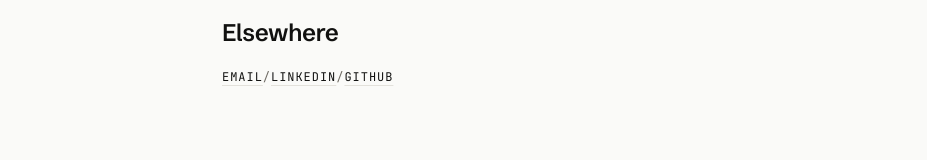
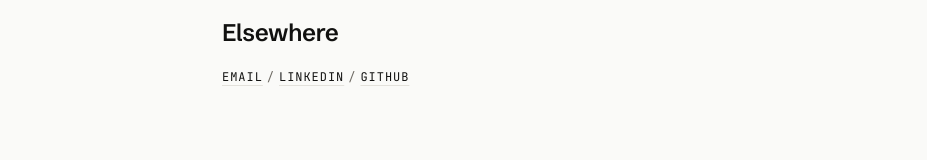
Before and after one commit to dillon-shearer/ds-portfolio, a Next.js app: page /contact in a window 1280 px wide. Shown: the part 964-1124 px from the top of the page, without its empty margins (106-1033 px from the left). Built offline with nearby package versions, Linux system fonts and the light colour scheme.

Commit message:
P5-T10: space elsewhere link separators

```diff
--- a/app/contact/page.module.css
+++ b/app/contact/page.module.css
@@ -73,4 +73,5 @@
 
 .separator {
   color: var(--color-ink-3);
+  padding: 0 var(--space-1);
 }
```
